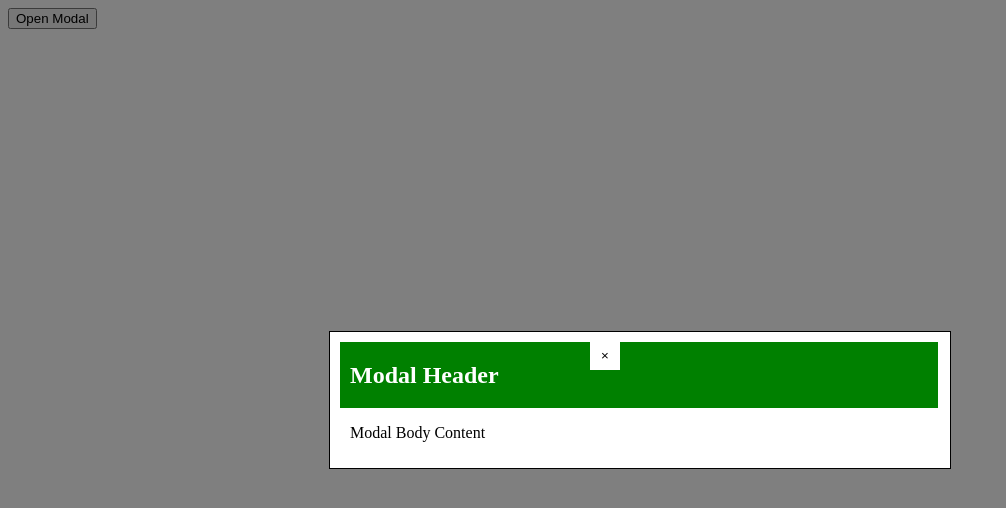
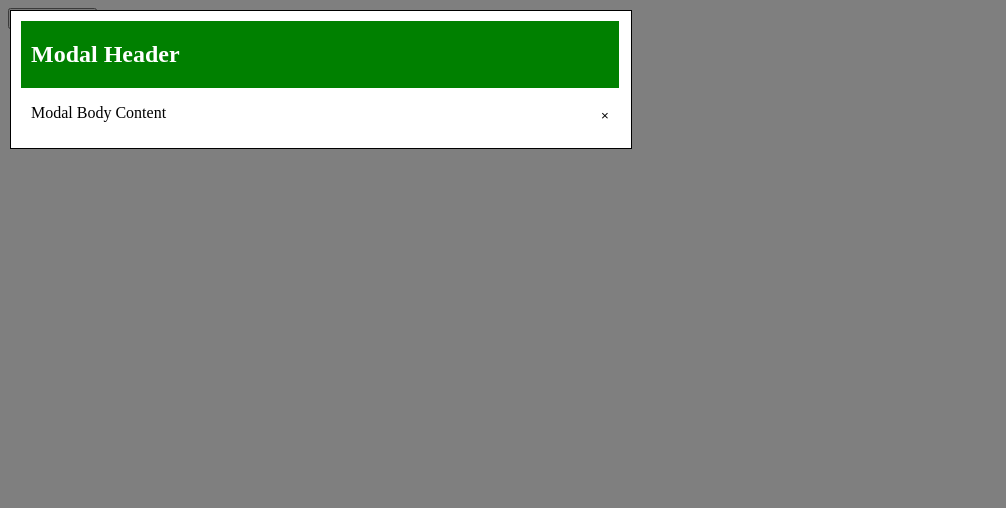
Before and after one commit to acciojob/css-modal-heergosrani02, a website: page main.html in a window 1280 px wide. Both pictures are taken after a click on the button "Open Modal". Shown: the whole page, without its empty margins (0-1006 px from the left). Drawn offline with Linux system fonts and the light colour scheme.

Commit message:
created a submission

```diff
--- a/script.js
+++ b/script.js
@@ -5,7 +5,7 @@ document.addEventListener("DOMContentLoaded", function () {
     const closeModalBtn = document.querySelector(".close-modal");
 
     openModalBtn.addEventListener("click", function () {
-        modal.style.display = "flex";
+        modal.style.display = "block";
     });
 
     closeModalBtn.addEventListener("click", function () {
--- a/styles.css
+++ b/styles.css
@@ -22,7 +22,7 @@
 	background-color: white;
 	border: none;
 	position: absolute;
-	top: 340px;
+	top: 100px;
 	left: 590px;
 }
 
```
